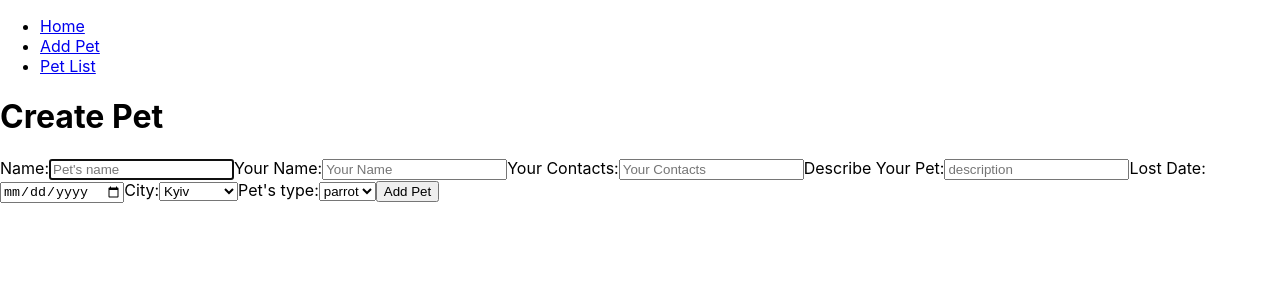
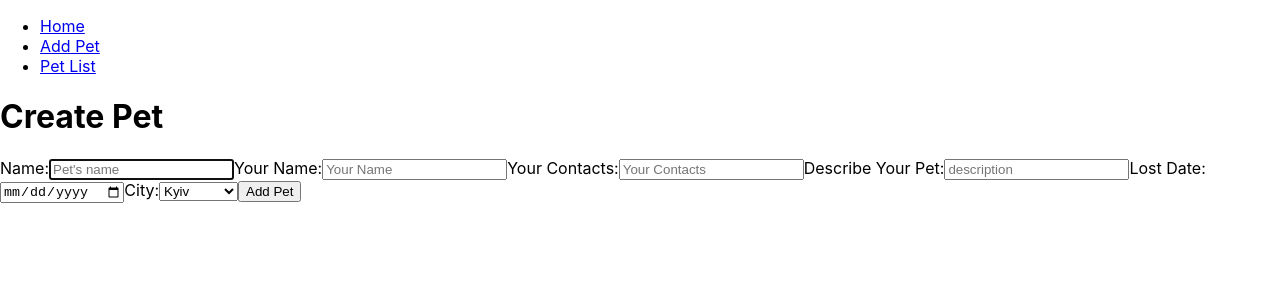
Before and after one commit to Luda-Modna/animal-app, a React (Create React App) app in the folder client/: page /pet/create in a window 1280 px wide. Shown: the top 300 px of the page. Built offline with nearby package versions, Linux system fonts and the light colour scheme.

Commit message:
Fix form

```diff
--- a/client/src/components/PetForm/index.jsx
+++ b/client/src/components/PetForm/index.jsx
@@ -1,8 +1,9 @@
 import React from 'react';
 import { Form, Formik, Field, ErrorMessage } from 'formik';
+import { connect } from 'react-redux';
 import CONSTANTS from '../../constants';
 
-function PetForm () {
+function PetForm ({ petTypes }) {
   const initialValues = {
     name: '',
     owner: '',
@@ -10,10 +11,10 @@
     description: '',
     city: CONSTANTS.CITIES[0],
     lostDate: '',
-    petTypeId: '1',
+    petTypeId: petTypes[0]?.id ?? '',
   };
   const handleSubmit = (values, formikBag) => {
-    console.log(values)
+    console.log(values);
     formikBag.resetForm();
   };
   return (
@@ -58,6 +59,8 @@
               ))}
             </select>
           </label>
+          {petTypes.length !== 0 && (
+            <>
               <label>
                 Pet's type:
                 <select
@@ -65,13 +68,15 @@
                   value={formikProps.values.petTypeId}
                   onChange={formikProps.handleChange}
                 >
-              {[{ id: 1, type: 'parrot' }].map(t => (
+                  {petTypes.map(t => (
                     <option key={t.id} value={t.id}>
                       {t.type}
                     </option>
                   ))}
                 </select>
               </label>
+            </>
+          )}
           <button type='submit'>Add Pet</button>
         </Form>
       )}
@@ -79,4 +84,6 @@
   );
 }
 
-export default PetForm;
+const mapStateToProps = ({ petsData: { petTypes } }) => ({ petTypes });
+
+export default connect(mapStateToProps)(PetForm);
--- a/client/src/store/slices/petsSlice.js
+++ b/client/src/store/slices/petsSlice.js
@@ -4,7 +4,7 @@
 
 const initialState = {
   pets: [],
-  petsType: [],
+  petTypes: [],
   isFetching: false,
   error: null,
 };
```
Lines whose indentation alone changed are shown as unchanged.
